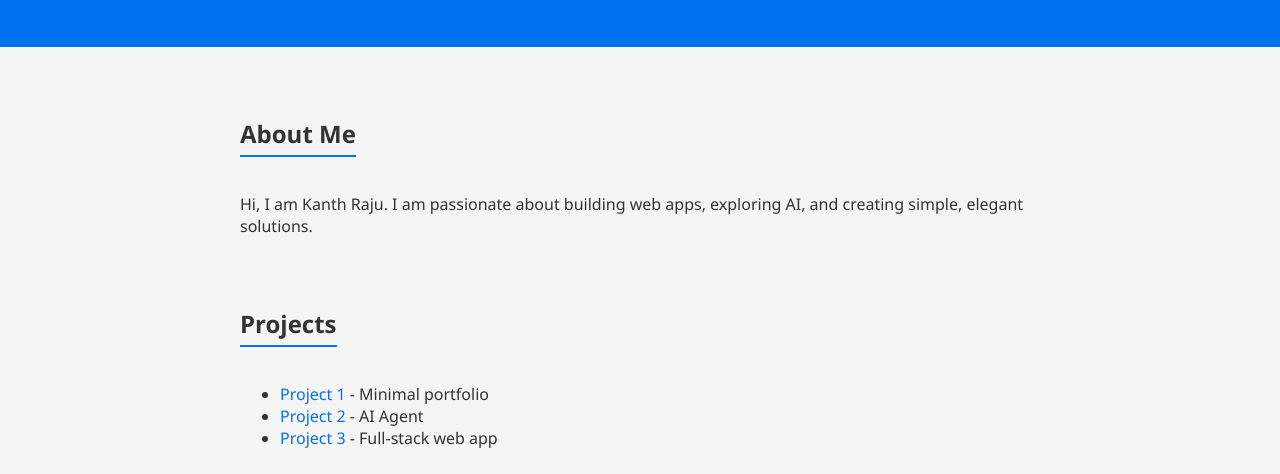
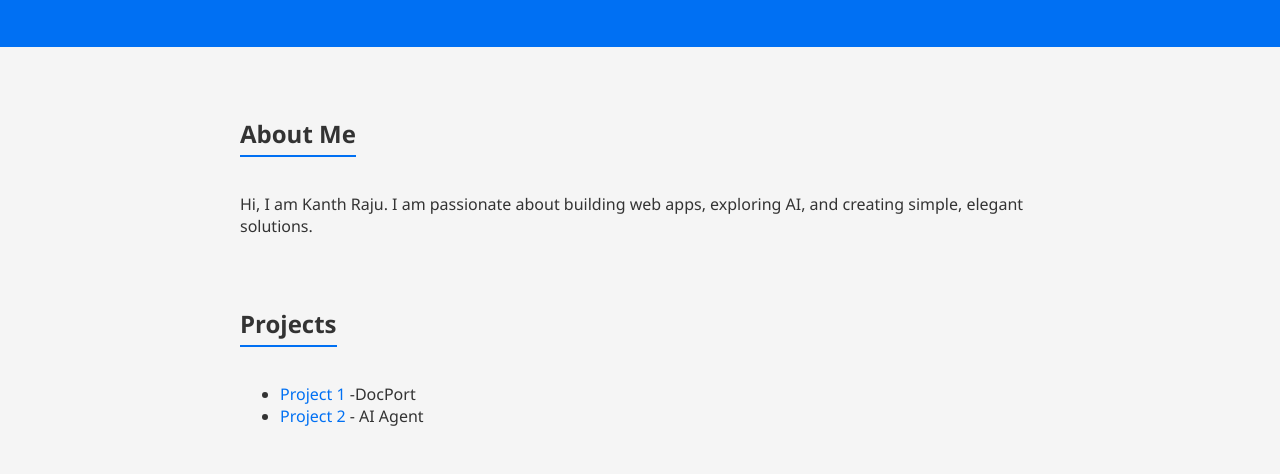
Before and after one commit to 07kanthraj/07kanthraj.github.io, a plain HTML site: page index.html in a window 1280 px wide. Shown: the part 258-732 px from the top of the page. Drawn offline with Linux system fonts and the light colour scheme.

Commit message:
modified index

```diff
--- a/index.html
+++ b/index.html
@@ -27,9 +27,9 @@
     <section id="projects" class="section">
       <h2>Projects</h2>
       <ul>
-        <li><a href="#">Project 1</a> - Minimal portfolio</li>
+        <li><a href=" https://github.com/07kanthraju/DocPort">Project 1</a> -DocPort</li>
         <li><a href="#">Project 2</a> - AI Agent</li>
-        <li><a href="#">Project 3</a> - Full-stack web app</li>
+        <!-- <li><a href="#">Project 3</a> - Full-stack web app</li> -->
       </ul>
     </section>
 
```
